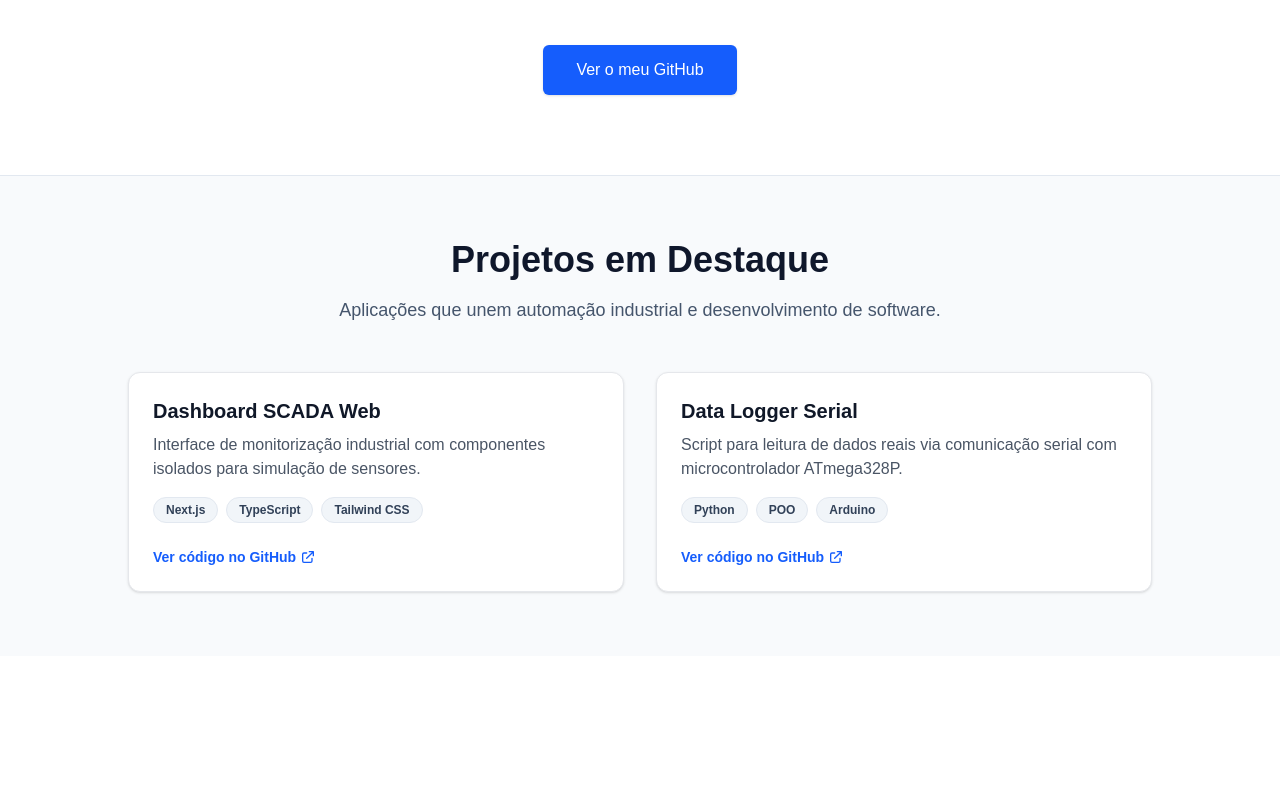
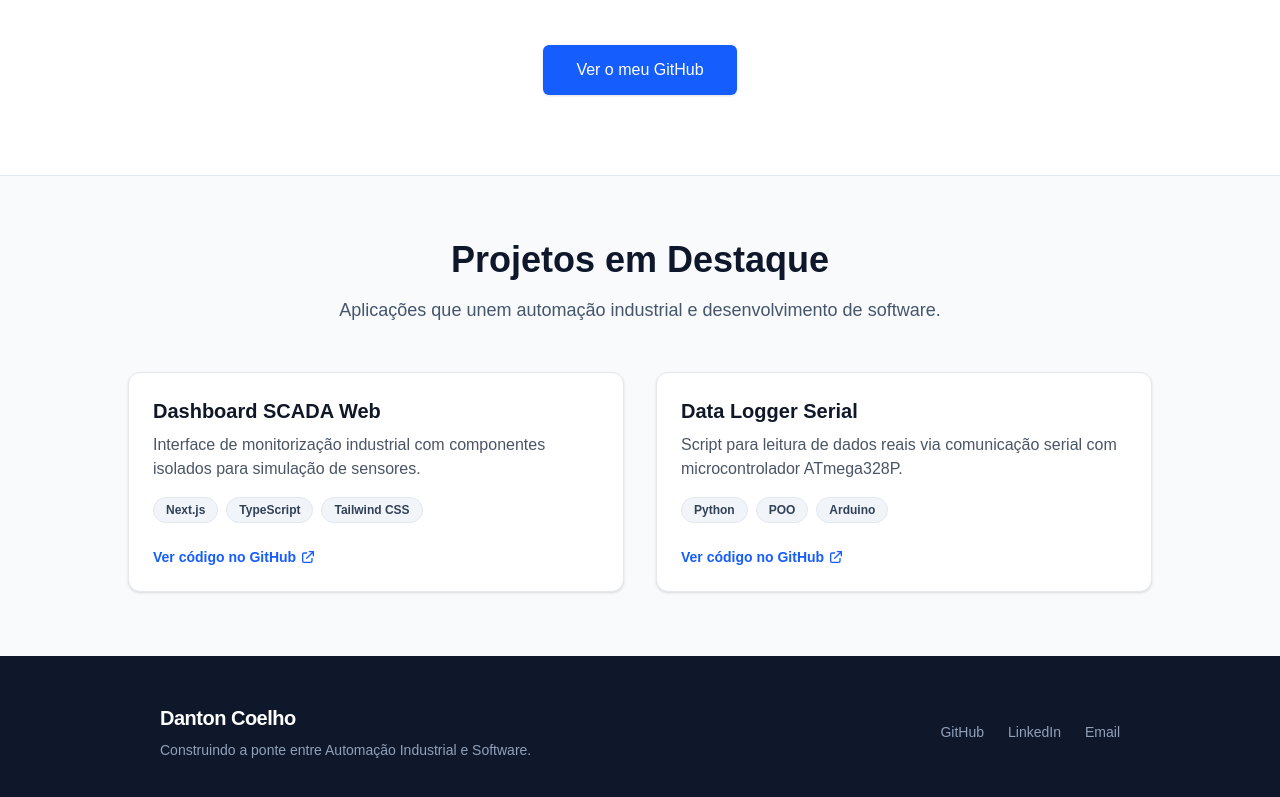
Before and after one commit to DantinoN/my-portfolio, a Next.js app: page / in a window 1280 px wide. Shown: the part 215-1012 px from the top of the page. Before the commit the page ends 871 px from the top, so only its background shows below. Built offline with nearby package versions, Linux system fonts and the light colour scheme.

Commit message:
style: altera display name para Danton Coelho

```diff
--- a/app/page.tsx
+++ b/app/page.tsx
@@ -1,10 +1,12 @@
 import { projects } from "../src/data/projects";
 import ProjectCard from "../src/components/projects/ProjectCard";
 import Hero from "../src/components/sections/Hero";
+import Footer from "../src/components/sections/Footer";
 
 export default function Home() {
   return (
-    <main className="min-h-screen bg-slate-50">
+    <div className="flex flex-col min-h-screen">
+      <main className="flex-grow bg-slate-50">
         <Hero />
 
         <div className="py-16 px-4 sm:px-6 lg:px-8">
@@ -26,5 +28,8 @@ export default function Home() {
           </div>
         </div>
       </main>
+
+      <Footer />
+    </div>
   );
 }
--- /dev/null
+++ b/src/components/sections/Footer.tsx
@@ -0,0 +1,26 @@
+export default function Footer() {
+  return (
+    <footer className="bg-slate-900 text-white py-12 mt-auto">
+      <div className="max-w-5xl mx-auto px-4 sm:px-6 lg:px-8 flex flex-col md:flex-row justify-between items-center gap-6">
+        <div className="text-center md:text-left">
+          <h3 className="text-xl font-bold tracking-tight">Danton Coelho</h3>
+          <p className="text-slate-400 mt-2 text-sm">
+            Construindo a ponte entre Automação Industrial e Software.
+          </p>
+        </div>
+
+        <div className="flex gap-6 font-medium text-sm">
+          <a href="https://github.com/DantinoN" target="_blank" rel="noopener noreferrer" className="text-slate-400 hover:text-white transition-colors">
+            GitHub
+          </a>
+          <a href="#" target="_blank" rel="noopener noreferrer" className="text-slate-400 hover:text-white transition-colors">
+            LinkedIn
+          </a>
+          <a href="mailto:seu-email@exemplo.com" className="text-slate-400 hover:text-white transition-colors">
+            Email
+          </a>
+        </div>
+      </div>
+    </footer>
+  );
+}
--- a/src/components/sections/Hero.tsx
+++ b/src/components/sections/Hero.tsx
@@ -3,7 +3,7 @@ export default function Hero() {
     <section className="bg-white py-20 border-b border-slate-200">
       <div className="max-w-5xl mx-auto px-4 sm:px-6 lg:px-8 text-center">
         <h1 className="text-4xl font-extrabold text-slate-900 sm:text-5xl md:text-6xl">
-          Olá, eu sou o <span className="text-blue-600">DantinoN</span>
+          Olá, eu sou o <span className="text-blue-600">Danton</span>
         </h1>
         <p className="mt-6 text-xl text-slate-600 max-w-3xl mx-auto">
           Estudante de Engenharia de Controle e Automação, com foco em unir hardware, sistemas industriais e desenvolvimento web.
```
Lines whose indentation alone changed are shown as unchanged.
